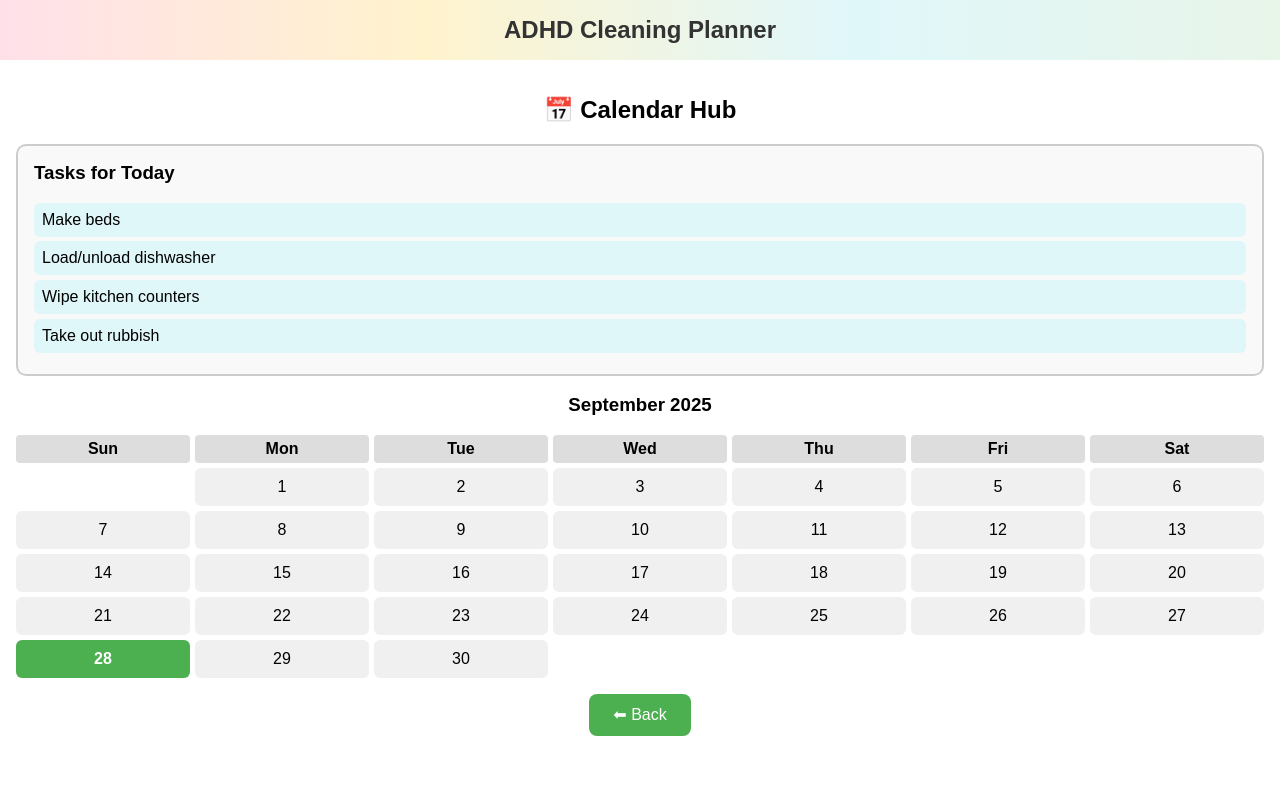
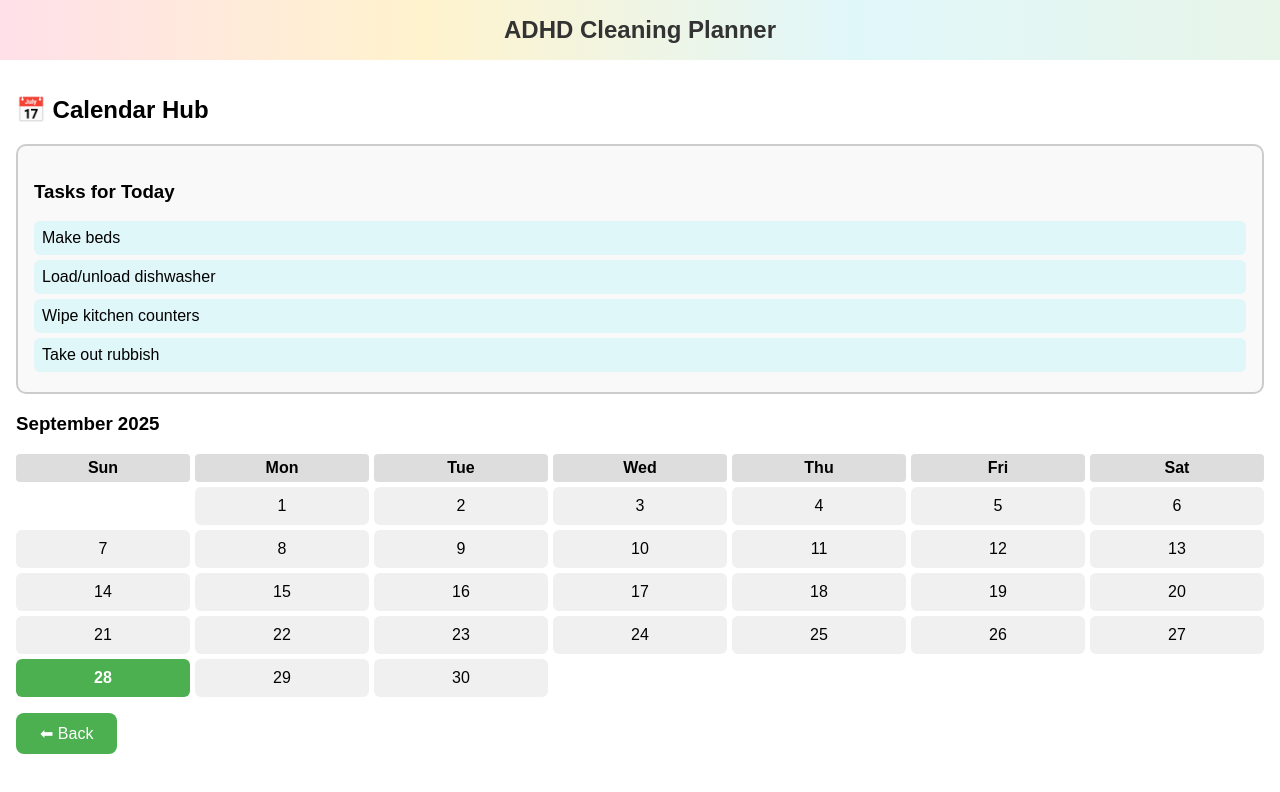
Before and after one commit to emma17morris-art/ADHD-CLEANING-PLANNER, a plain HTML site: page index.html in a window 1280 px wide. Both pictures are taken after a click on the element "📅 Calendar". Drawn offline with Linux system fonts and the light colour scheme.

Commit message:
Update index.html

```diff
--- a/index.html
+++ b/index.html
@@ -21,13 +21,12 @@
       font-weight: bold;
     }
 
-    /* Home: 4 full-width tiles stacked */
+    /* Home = 4 tiles stacked */
     .grid {
       display: grid;
       grid-template-rows: 1fr 1fr 1fr 1fr;
       height: calc(100% - 60px);
     }
-
     .tile {
       display: flex;
       align-items: center;
@@ -36,32 +35,15 @@
       font-weight: bold;
       cursor: pointer;
       color: #333;
-      text-align: center;
-      transition: transform 0.2s, opacity 0.2s;
     }
-
-    .tile:hover {
-      transform: scale(1.02);
-      opacity: 0.9;
-    }
-
-    /* Pastel rainbow colours */
     .calendar { background: #ffe0e9; }
     .planner { background: #fff3cd; }
     .customise { background: #e0f7fa; }
     .settings { background: #e8f5e9; }
 
     /* Tabs */
-    .tab {
-      display: none;
-      height: calc(100% - 60px);
-      padding: 1rem;
-      text-align: center;
-      overflow-y: auto;
-    }
-    .tab.active {
-      display: block;
-    }
+    .tab { display: none; height: calc(100% - 60px); padding: 1rem; }
+    .tab.active { display: block; }
 
     button.back {
       margin-top: 1rem;
@@ -74,17 +56,13 @@
       cursor: pointer;
     }
 
-    /* Today's task box */
+    /* Today’s Tasks */
     .today-tasks {
       background: #f9f9f9;
       border: 2px solid #ccc;
       border-radius: 10px;
       padding: 1rem;
       margin-bottom: 1rem;
-      text-align: left;
-    }
-    .today-tasks h3 {
-      margin-top: 0;
     }
     .task-item {
       padding: 0.5rem;
@@ -98,10 +76,7 @@
       text-decoration: line-through;
     }
 
-    /* Calendar grid */
-    .calendar-wrapper {
-      margin-top: 1rem;
-    }
+    /* Calendar */
     .calendar-grid {
       display: grid;
       grid-template-columns: repeat(7, 1fr);
@@ -112,11 +87,13 @@
       background: #ddd;
       padding: 5px;
       border-radius: 4px;
+      text-align: center;
     }
     .day {
       padding: 10px;
       border-radius: 6px;
       background: #f0f0f0;
+      text-align: center;
       cursor: pointer;
     }
     .day.today {
@@ -124,10 +101,7 @@
       color: white;
       font-weight: bold;
     }
-    .day.empty {
-      background: transparent;
-      cursor: default;
-    }
+    .day.empty { background: transparent; cursor: default; }
   </style>
 </head>
 <body>
@@ -148,17 +122,13 @@
 <div id="calendar" class="tab">
   <h2>📅 Calendar Hub</h2>
 
-  <!-- Today’s tasks -->
   <div class="today-tasks" id="todayTasks">
     <h3>Tasks for Today</h3>
     <div id="taskList"></div>
   </div>
 
-  <!-- Calendar -->
-  <div class="calendar-wrapper">
-    <h3 id="monthLabel"></h3>
-    <div class="calendar-grid" id="calendarGrid"></div>
-  </div>
+  <h3 id="monthLabel"></h3>
+  <div class="calendar-grid" id="calendarGrid"></div>
 
   <button class="back" onclick="showTab('home')">⬅ Back</button>
 </div>
@@ -169,18 +139,14 @@
 <div id="settings" class="tab"><h2>⚙️ Settings</h2><button class="back" onclick="showTab('home')">⬅ Back</button></div>
 
 <script>
+  // Tab switching
   function showTab(tabName) {
     document.querySelectorAll('.tab').forEach(tab => tab.classList.remove('active'));
     document.getElementById(tabName).classList.add('active');
   }
 
   // Example tasks for today
-  const todayTasks = [
-    "Make beds",
-    "Load/unload dishwasher",
-    "Wipe kitchen counters",
-    "Take out rubbish"
-  ];
+  const todayTasks = ["Make beds","Load/unload dishwasher","Wipe kitchen counters","Take out rubbish"];
   const taskListDiv = document.getElementById('taskList');
   todayTasks.forEach(task => {
     const div = document.createElement('div');
@@ -190,7 +156,7 @@
     taskListDiv.appendChild(div);
   });
 
-  // Calendar generation
+  // Calendar rendering
   const calendarGrid = document.getElementById('calendarGrid');
   const monthLabel = document.getElementById('monthLabel');
   const today = new Date();
@@ -200,32 +166,29 @@
   const monthNames = ["January","February","March","April","May","June","July","August","September","October","November","December"];
   monthLabel.innerText = `${monthNames[month]} ${year}`;
 
-  const firstDay = new Date(year, month, 1).getDay(); // Sunday=0
+  const firstDay = new Date(year, month, 1).getDay(); // 0=Sunday
   const daysInMonth = new Date(year, month + 1, 0).getDate();
 
   // Day names
-  const dayNames = ["Sun","Mon","Tue","Wed","Thu","Fri","Sat"];
-  dayNames.forEach(name => {
+  ["Sun","Mon","Tue","Wed","Thu","Fri","Sat"].forEach(name => {
     const div = document.createElement('div');
     div.className = 'day-name';
     div.innerText = name;
     calendarGrid.appendChild(div);
   });
 
-  // Empty cells before first day
+  // Empty slots before month starts
   for (let i = 0; i < firstDay; i++) {
-    const emptyDiv = document.createElement('div');
-    emptyDiv.className = 'day empty';
-    calendarGrid.appendChild(emptyDiv);
+    const div = document.createElement('div');
+    div.className = 'day empty';
+    calendarGrid.appendChild(div);
   }
 
-  // Fill actual days
+  // Actual days
   for (let d = 1; d <= daysInMonth; d++) {
     const dayDiv = document.createElement('div');
     dayDiv.className = 'day';
-    if (d === today.getDate()) {
-      dayDiv.classList.add('today');
-    }
+    if (d === today.getDate()) { dayDiv.classList.add('today'); }
     dayDiv.innerText = d;
     dayDiv.onclick = () => alert("Tasks for " + d + "/" + (month+1) + "/" + year);
     calendarGrid.appendChild(dayDiv);
```
